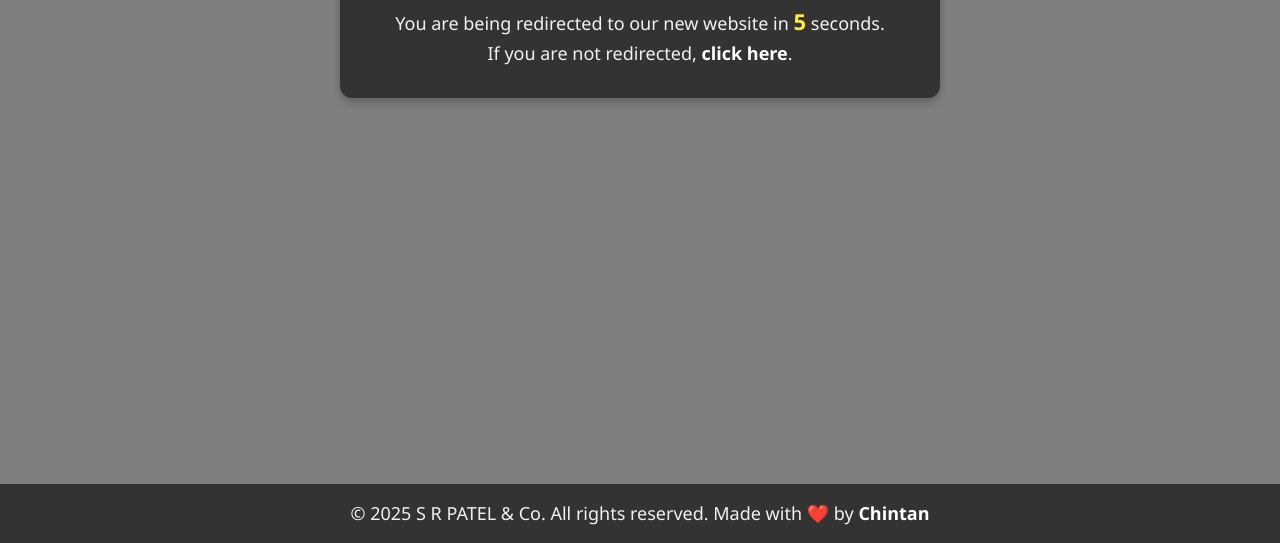
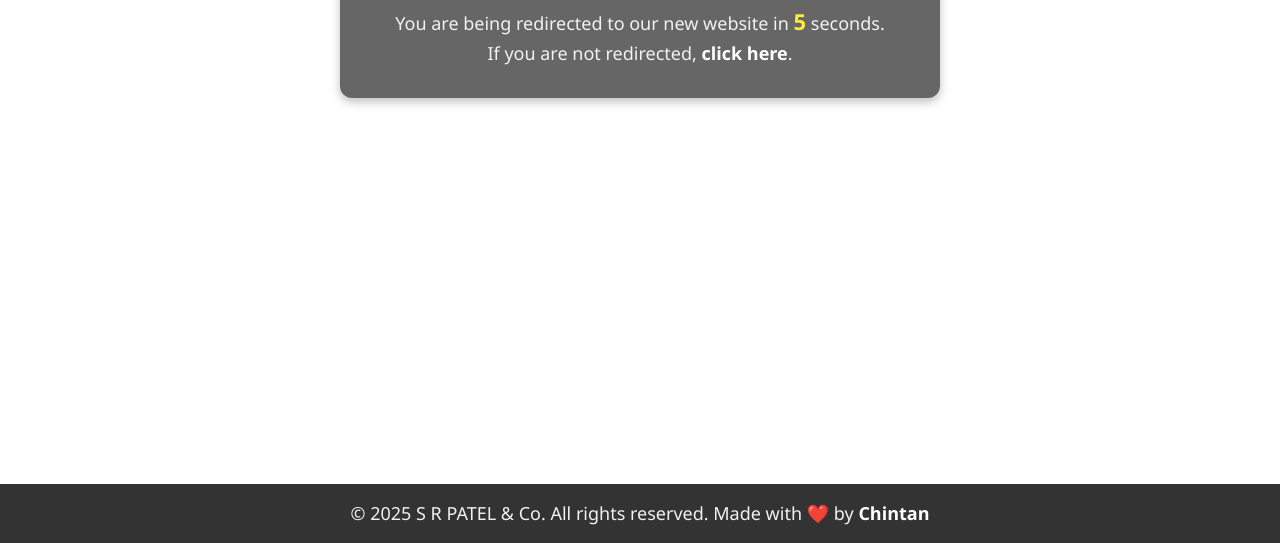
Before and after one commit to chintanpatel2220/srpatelco, a plain HTML site: page index.html in a window 1280 px wide. Shown: the part 257-800 px from the top of the page. Drawn offline with Linux system fonts and the light colour scheme.

Commit message:
Update index.html

```diff
--- a/index.html
+++ b/index.html
@@ -29,7 +29,7 @@
             left: 0;
             right: 0;
             bottom: 0;
-            background: rgba(0, 0, 0, 0.5); /* Semi-transparent overlay to enhance text readability */
+            /*background: rgba(0, 0, 0, 0.5);  Semi-transparent overlay to enhance text readability */
         }
 
         .container {
```
